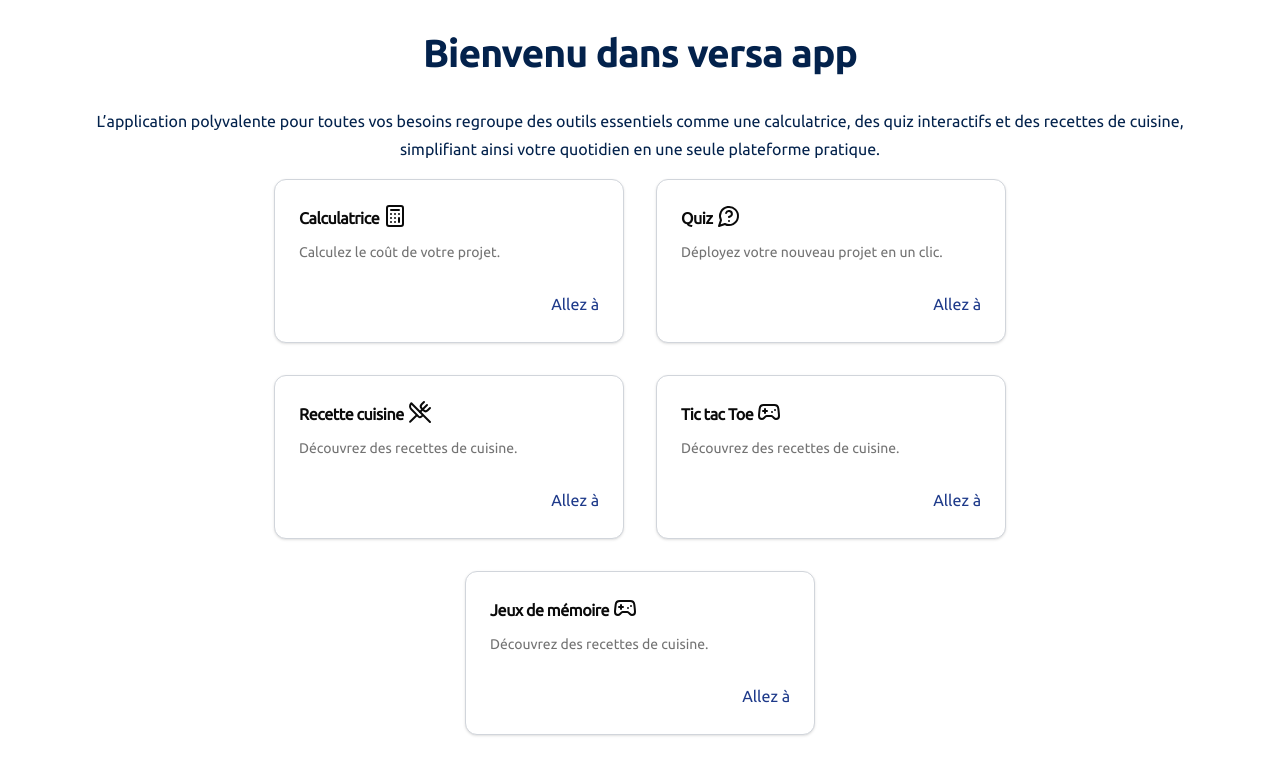
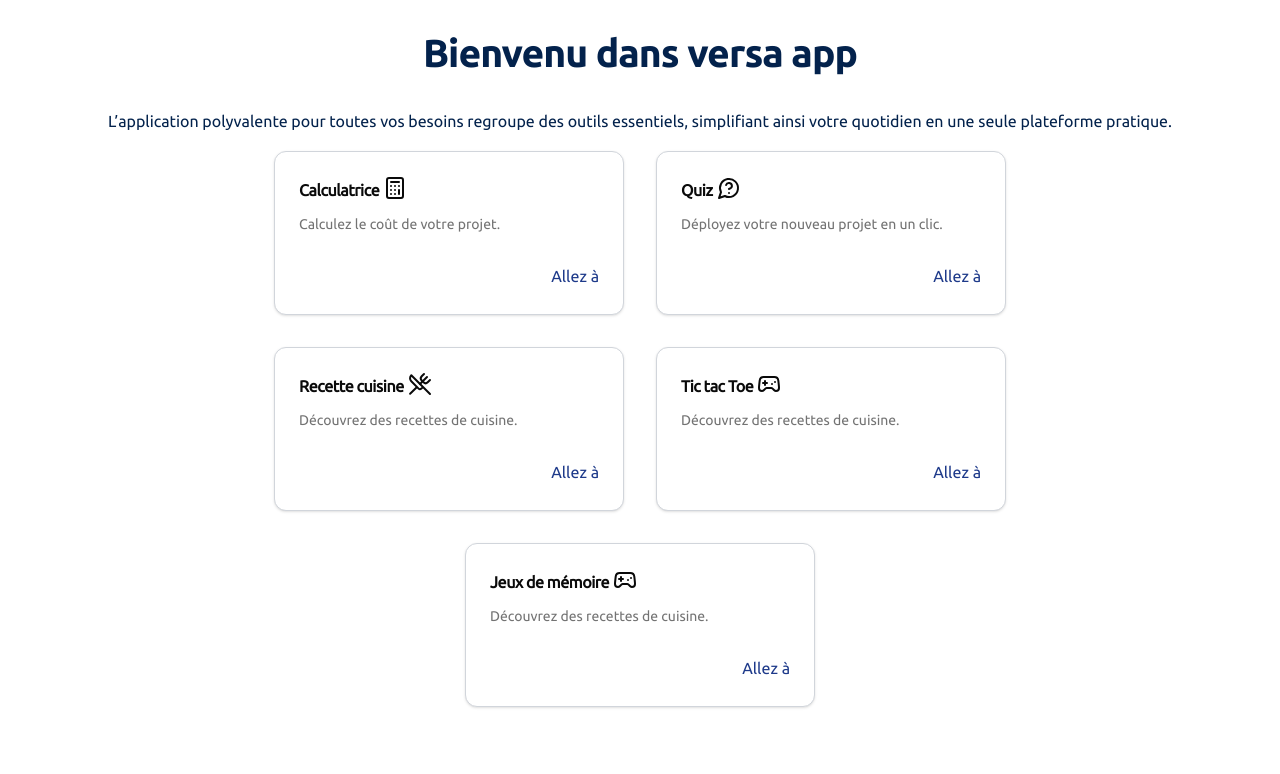
Before and after one commit to CMia03/versa-app, a Next.js app: page / in a window 1280 px wide. Shown: the top 774 px of the page. Built offline with nearby package versions, Linux system fonts and the light colour scheme.

Commit message:
edit description

```diff
--- a/pages/[locale]/acceuil.tsx
+++ b/pages/[locale]/acceuil.tsx
@@ -48,7 +48,7 @@ const welcomePages = () => {
             <Layout>
                 <div className="">
                     <Typography variant="h1" className="text-start sm:md:text-center">Bienvenu dans versa app </Typography>
-                    <Typography variant="p" className="text-start sm:md:text-center">L’application polyvalente pour toutes vos besoins regroupe des outils essentiels comme une calculatrice, des quiz interactifs et des recettes de cuisine, simplifiant ainsi votre quotidien en une seule plateforme pratique.</Typography>
+                    <Typography variant="p" className="text-start sm:md:text-center">L’application polyvalente pour toutes vos besoins regroupe des outils essentiels, simplifiant ainsi votre quotidien en une seule plateforme pratique.</Typography>
                     <div className="flex flex-wrap items-center justify-center">
                         {Item.map((item, index) => (
                             <Card key={index} className="w-[350px] border-gray-300 m-4">
```
